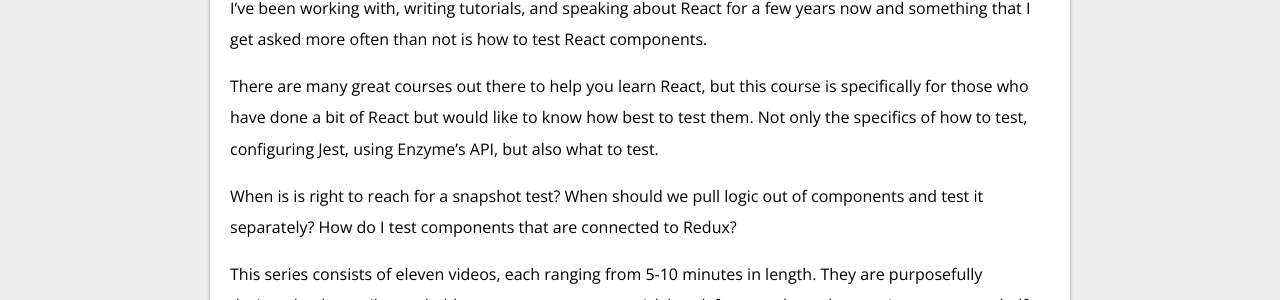
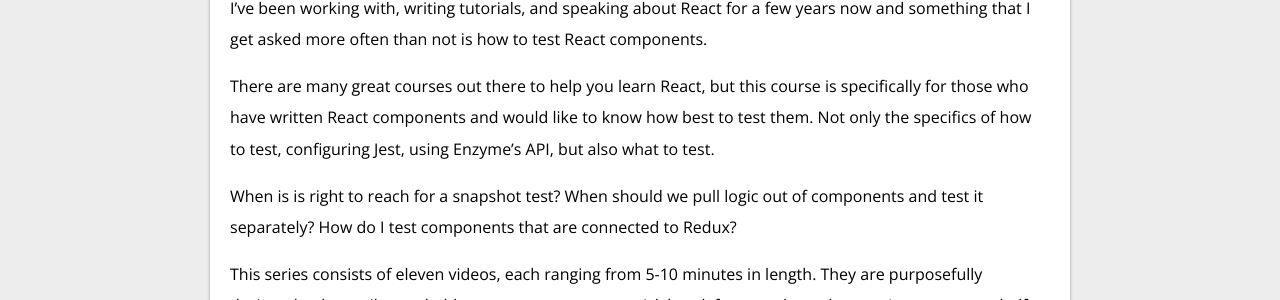
Before and after one commit to jackfranklin/javascriptplayground.com, a Jekyll site: the page built from _posts/2018-02-12-testing-react.md, in a window 1280 px wide. Shown: the part 344-644 px from the top of the page. Built offline with Jekyll 4.4.1, drawn with Linux system fonts in a browser that asks for light colours; comment, search, counter and statistics services are not loaded.

Commit message:
Update 2018-02-12-testing-react.md

```diff
--- a/_posts/2018-02-12-testing-react.md
+++ b/_posts/2018-02-12-testing-react.md
@@ -13,7 +13,7 @@ years now and something that I get asked more often than not is how to test
 React components.
 
 There are many great courses out there to help you learn React, but this course
-is specifically for those who have done a bit of React but would like to know
+is specifically for those who have written React components and would like to know
 how best to test them. Not only the specifics of _how_ to test, configuring
 Jest, using Enzyme's API, but also _what_ to test.
 
```
